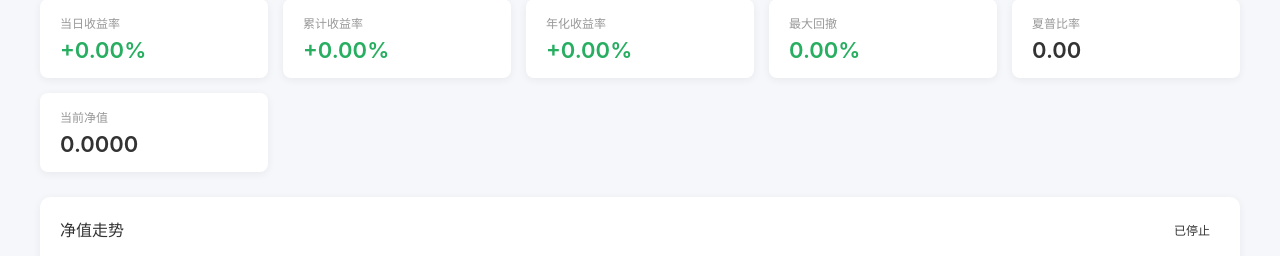
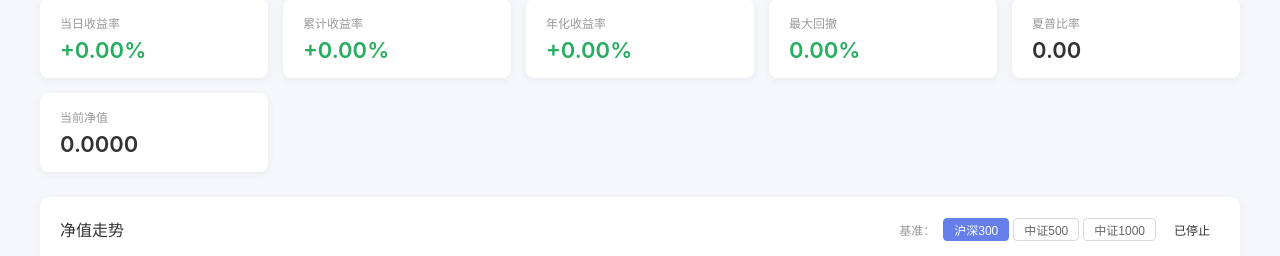
Before and after one commit to GenjiYin/xxybacktest, a Flask app: template xxybacktest/web/templates/account.html in a window 1280 px wide. Shown: the part 230-486 px from the top of the page. Run offline with Flask 3, Linux system fonts and the light colour scheme; the template is opened without the code that fills it, so the values that code supplies are empty.

Commit message:
feat(benchmark): 替换随机占位数据，接入真实指数行情并支持前端切换
- account.py: 用 Data.get_index_daily 读取真实沪深300数据替换原有随机数逻辑
- api.py: 新增 GET /api/accounts/<id>/benchmark_nav 接口，支持按交易日对齐返回基准净值
- account.html: 图表标题旁增加沪深300/中证500/中证1000切换按钮，点击后 fetch 接口原地更新基准线

```diff
--- a/xxybacktest/web/templates/account.html
+++ b/xxybacktest/web/templates/account.html
@@ -336,6 +336,33 @@
         color: #ff4d4f;
     }
 
+    .benchmark-tabs {
+        display: flex;
+        gap: 4px;
+    }
+
+    .bench-btn {
+        padding: 2px 10px;
+        border: 1px solid #d9d9d9;
+        border-radius: 4px;
+        background: #fff;
+        color: #666;
+        font-size: 12px;
+        cursor: pointer;
+        transition: all 0.15s;
+    }
+
+    .bench-btn:hover {
+        border-color: #667eea;
+        color: #667eea;
+    }
+
+    .bench-btn.active {
+        background: #667eea;
+        border-color: #667eea;
+        color: #fff;
+    }
+
     @media (max-width: 1200px) {
         .indicators-grid {
             grid-template-columns: repeat(3, 1fr);
@@ -407,12 +434,20 @@
 <div class="chart-section">
     <div class="chart-header">
         <h3>净值走势</h3>
+        <div style="display:flex; align-items:center; gap:8px;">
+            <span style="font-size:12px; color:#999;">基准：</span>
+            <div class="benchmark-tabs" id="benchmarkTabs">
+                <button class="bench-btn active" data-code="000300.SH">沪深300</button>
+                <button class="bench-btn" data-code="000905.SH">中证500</button>
+                <button class="bench-btn" data-code="000852.SH">中证1000</button>
+            </div>
             <span class="status-text {{ account.status }}">
                 {% if account.status == 'running' %}运行中
                 {% elif account.status == 'paused' %}已暂停
                 {% else %}已停止
                 {% endif %}
             </span>
+        </div>
     </div>
     <div id="navChart" class="chart-container"></div>
 </div>
@@ -513,12 +548,16 @@
 {% block extra_js %}
 <script>
     // 净值曲线图表
-    function initNavChart() {
-        const chart = echarts.init(document.getElementById('navChart'));
-
     const dates = {{ nav_dates|tojson }};
     const strategyNav = {{ nav_values|tojson }};
-        const benchmarkNav = {{ benchmark_values|tojson }};
+    const initialBenchmarkNav = {{ benchmark_values|tojson }};
+
+    let navChart = null;
+
+    function initNavChart(benchNav, benchName) {
+        if (!navChart) {
+            navChart = echarts.init(document.getElementById('navChart'));
+        }
 
         const option = {
             tooltip: {
@@ -532,7 +571,7 @@
                 }
             },
             legend: {
-                data: ['策略净值', '基准净值'],
+                data: ['策略净值', benchName || '基准净值'],
                 top: 0,
                 right: 0
             },
@@ -578,9 +617,9 @@
                     }
                 },
                 {
-                    name: '基准净值',
+                    name: benchName || '基准净值',
                     type: 'line',
-                    data: benchmarkNav,
+                    data: benchNav,
                     smooth: true,
                     symbol: 'none',
                     lineStyle: { color: '#999', width: 1.5, type: 'dashed' }
@@ -588,10 +627,39 @@
             ]
         };
 
-        chart.setOption(option);
+        navChart.setOption(option, true);
+        window.addEventListener('resize', () => navChart.resize());
+    }
 
-        window.addEventListener('resize', () => chart.resize());
+    function switchBenchmark(code, btn) {
+        // 更新按钮状态
+        document.querySelectorAll('.bench-btn').forEach(b => b.classList.remove('active'));
+        btn.classList.add('active');
+        btn.textContent = '加载中…';
+
+        fetch(`/api/accounts/{{ account.account_id }}/benchmark_nav?code=${code}`)
+            .then(r => r.json())
+            .then(data => {
+                btn.textContent = data.name;
+                initNavChart(data.nav, data.name);
+            })
+            .catch(() => {
+                btn.textContent = btn.dataset.label;
+            });
     }
+
+    // 初始化：用后端渲染的默认基准数据（沪深300）
+    initNavChart(initialBenchmarkNav, '沪深300');
+
+    // 绑定切换按钮
+    const BENCH_LABELS = { '000300.SH': '沪深300', '000905.SH': '中证500', '000852.SH': '中证1000' };
+    document.querySelectorAll('.bench-btn').forEach(btn => {
+        btn.dataset.label = btn.textContent;
+        btn.addEventListener('click', function() {
+            if (this.classList.contains('active')) return;
+            switchBenchmark(this.dataset.code, this);
+        });
+    });
 
     // 成交记录分页
     const allOrders = {{ orders|tojson }};
@@ -674,7 +742,6 @@
     }
 
     // 初始化
-    initNavChart();
     renderOrders();
 </script>
 {% endblock %}
```
Also changed, not shown: xxybacktest/web/routes/account.py (+25 -7 lines), xxybacktest/web/routes/api.py (+50 -0 lines). Lines whose indentation alone changed are shown as unchanged.
